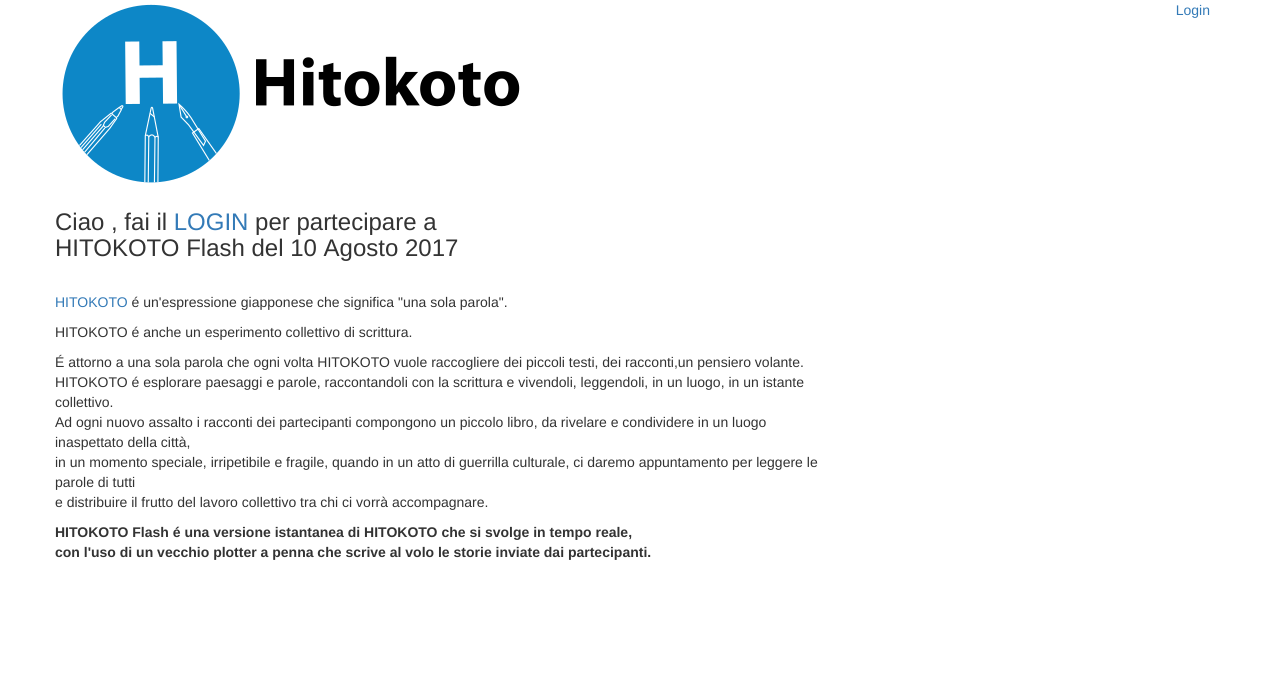
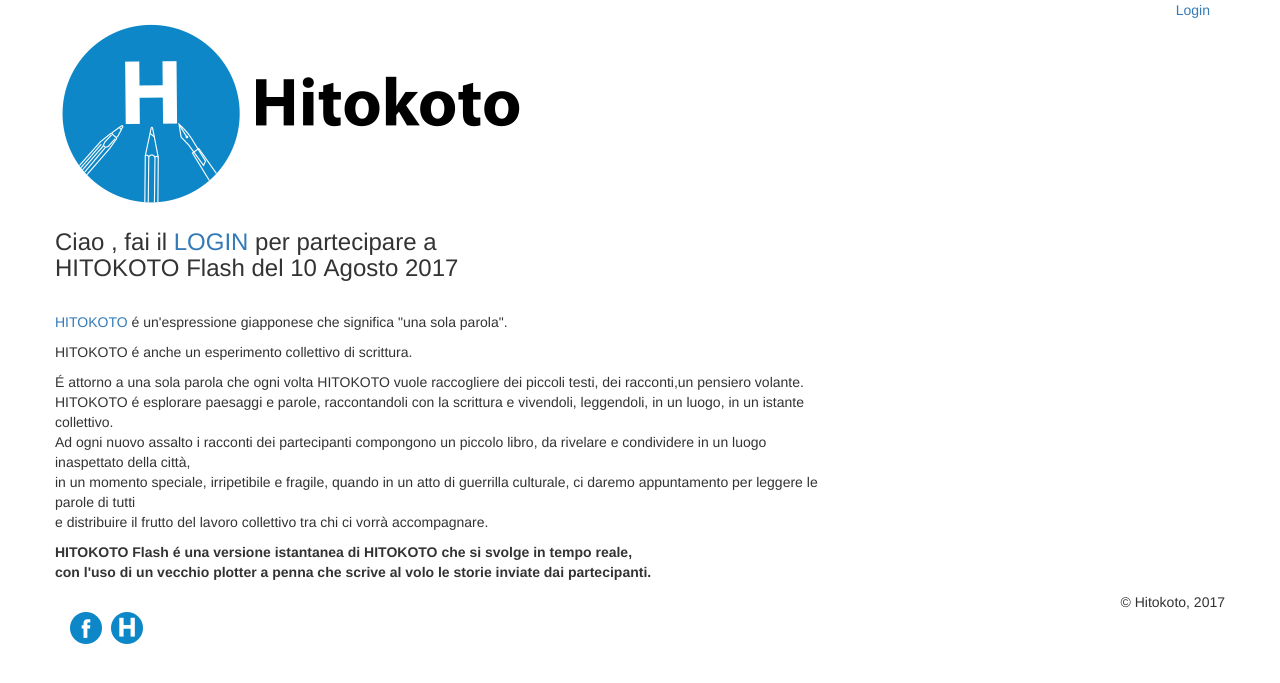
Before and after one commit to hvfrancesco/HItokoto_flash, a Flask app: template app/templates/index.html in a window 1280 px wide. Shown: the top 683 px of the page. Run offline with Flask 2, Linux system fonts and the light colour scheme; the template is opened without the code that fills it: values that come from a table or form of the project are taken from there, others are empty; data comes from the database, SQL or seed files in the repository; both versions use the stored data as it was after the commit; parts of the project's set-up code (start-up, migrations or seed data) failed here and were passed over; some libraries are stand-ins or nearby versions.

Commit message:
aggiunto footer social e cambiata favicon

```diff
--- a/app/templates/base.html
+++ b/app/templates/base.html
@@ -12,6 +12,21 @@
   </head>
   <body>
       <div id="contenitore" class="container">
+              <div class="pull-right">
+            {% if call_or_get(current_user.is_authenticated) %}
+                <a href="{{ url_for('user.profile') }}">{{ current_user.username }}</a>
+                &nbsp; | &nbsp;
+                <a href="storia">Invia testo</a>
+                &nbsp; | &nbsp;
+                <a href="{{ url_for('user.logout') }}">Esci</a>
+                {% if call_or_get(current_user.has_role('admin')) %}
+                    &nbsp; | &nbsp;
+                    <a href="/admin">Amministrazione</a>
+                {% endif %}
+            {% else %}
+                <a href="{{ url_for('user.login') }}">Login</a>
+            {% endif %}
+    </div>
       <div id="message" class="row">
     {% with messages = get_flashed_messages() %}
       {% if messages %}
@@ -29,21 +44,6 @@
       {% endif %}
     {% endwith %}
     </div>
-      <div class="pull-right">
-            {% if call_or_get(current_user.is_authenticated) %}
-                <a href="{{ url_for('user.profile') }}">{{ current_user.username }}</a>
-                &nbsp; | &nbsp;
-                <a href="storia">Invia testo</a>
-                &nbsp; | &nbsp;
-                <a href="{{ url_for('user.logout') }}">Esci</a>
-                {% if call_or_get(current_user.has_role('admin')) %}
-                    &nbsp; | &nbsp;
-                    <a href="/admin">Amministrazione</a>
-                {% endif %}
-            {% else %}
-                <a href="{{ url_for('user.login') }}">Login</a>
-            {% endif %}
-    </div>
     <div id="logo" class="row" >
     <a href="/"><img src="/static/img/logo.png" /></a>
     </div>
@@ -51,6 +51,13 @@
     <div id="blocco" class="row">
     {% block content %}{% endblock %}
     </div>
+      <div id="footer_base" class="row">
+    <div id="social" class="col-md-7"><br />
+    <a href="https://www.facebook.com/hitokoto.unaparola.oneword/" target="_blank"><img src="/static/img/fb.png" style="padding-bottom: 20px; padding-right:5px;" /></a>
+    <a href="http://www.hitokoto.xyz" target="_blank"><img src="/static/img/hito.png" style="padding-bottom: 20px; padding-right:5px;" /></a>
+    </div>
+  <div class="pull-right">&copy;&nbsp;Hitokoto, 2017</p></div>
+    </div>
     </div>
   </body>
 </html>
```
Also changed, not shown: app.db, app/static/favicon.ico, app/static/img/fb.png (added), app/static/img/hito.png (added).
